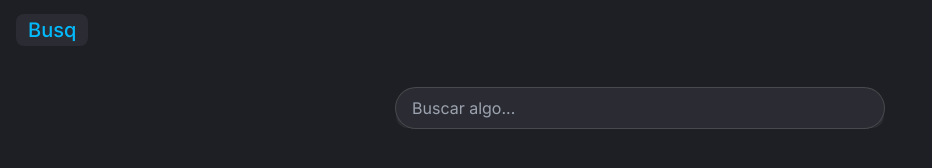
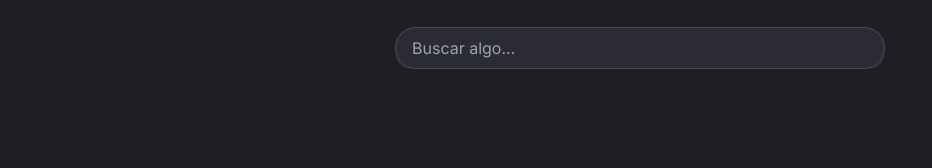
Before and after one commit to Luizboaventura1/Dup, a plain HTML site: page index.html in a window 1280 px wide. Shown: the whole page, without its empty margins (0-932 px from the left). Drawn offline with nearby package versions, Linux system fonts and the light colour scheme.

Commit message:
Update index.html

```diff
--- a/index.html
+++ b/index.html
@@ -20,12 +20,6 @@
   <body>
     <header class="w-screen h-screen bg-secondColor">
       <div class="container mx-auto h-full">
-        <div class="w-full p-4">
-          <span
-            class="font-medium text-primaryText text-xl bg-primaryColor px-3 py-1 rounded-lg"
-            >Busq</span
-          >
-        </div>
         <main class="w-full max-w-lg p-3 mx-auto relative max-h-[110px]">
           <div class="my-4 w-full relative rounded-2xl">
             <input
```
